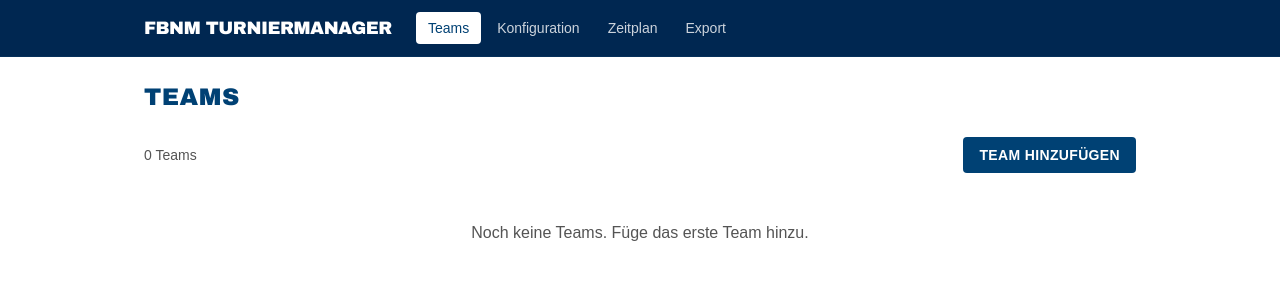
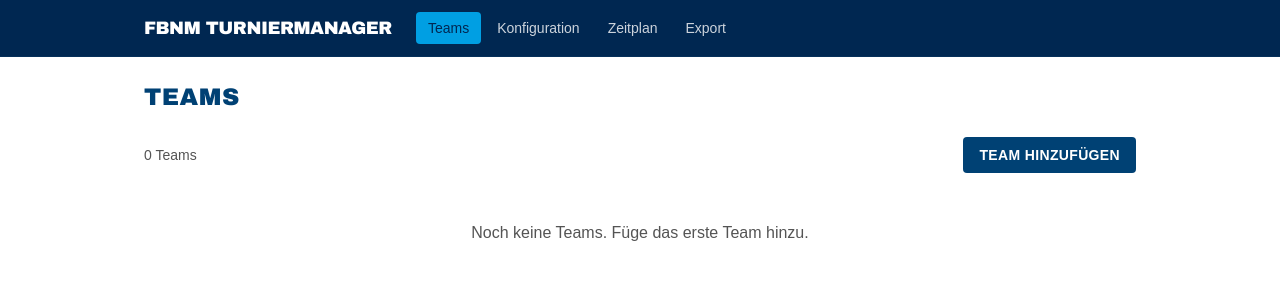
Before and after one commit to OliEder/basketball-turnier-manager, a React (Vite) app: page /teams in a window 1280 px wide. Shown: the top 300 px of the page. Built offline with nearby package versions, Linux system fonts and the light colour scheme; the HTML template or start-up script is replaced by a standard one; a web font is replaced by a local one; what @react-pdf/renderer would draw is missing.

Commit message:
Revert "fix: restore AA color contrast on active nav tab"
This reverts commit 3af6a7edf5c6a7e2f117f873fba58e3a71d13c7b.

```diff
--- a/src/components/layout/AppShell.tsx
+++ b/src/components/layout/AppShell.tsx
@@ -34,7 +34,7 @@ export default function AppShell() {
                   cn(
                     'px-3 py-1.5 rounded-sm text-sm font-medium transition-colors',
                     isActive
-                      ? 'bg-white text-brand-primary'
+                      ? 'bg-brand-accent text-brand-primary-dark'
                       : 'text-white/80 hover:text-white hover:bg-white/10',
                   )
                 }
```
